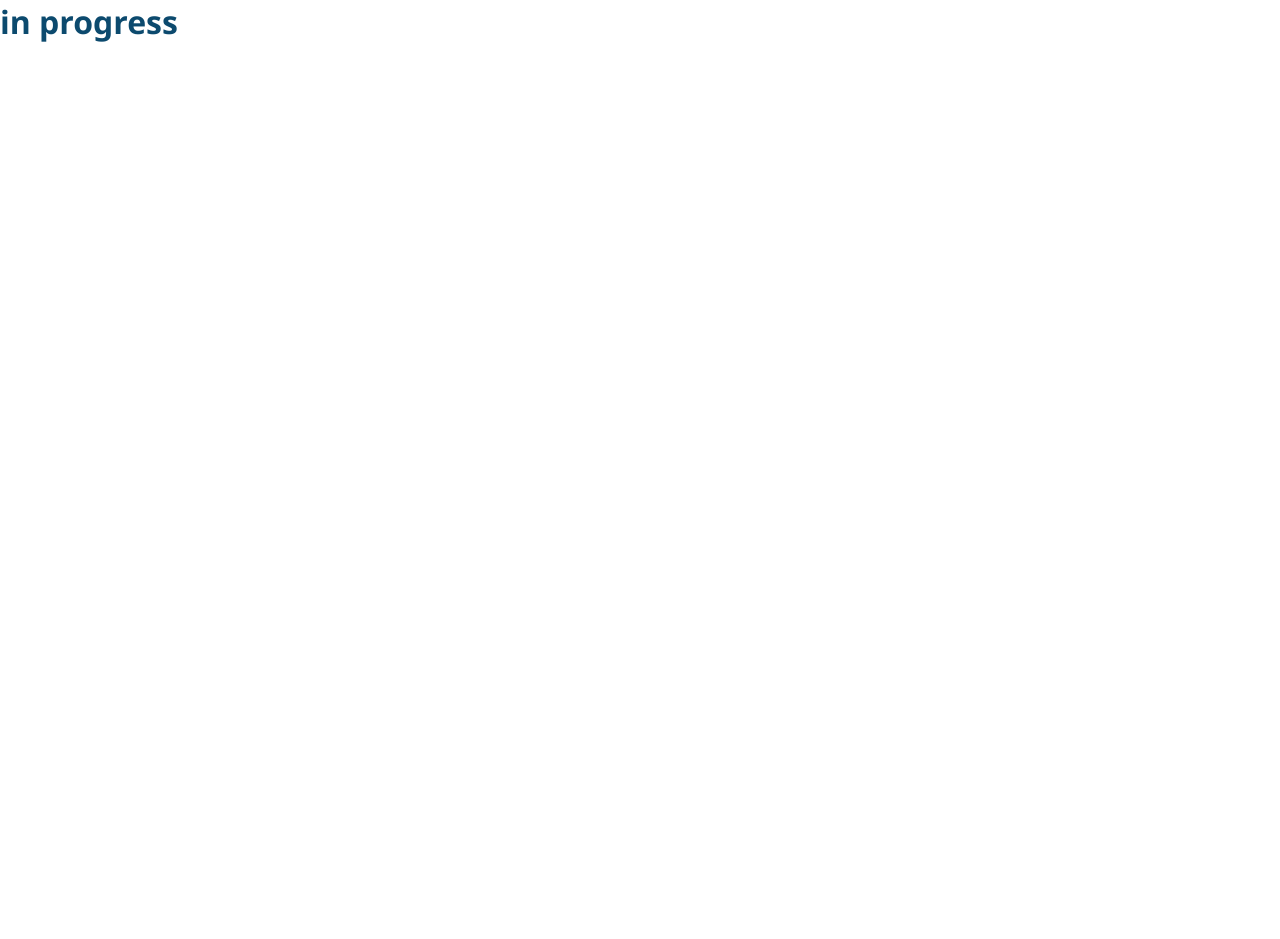
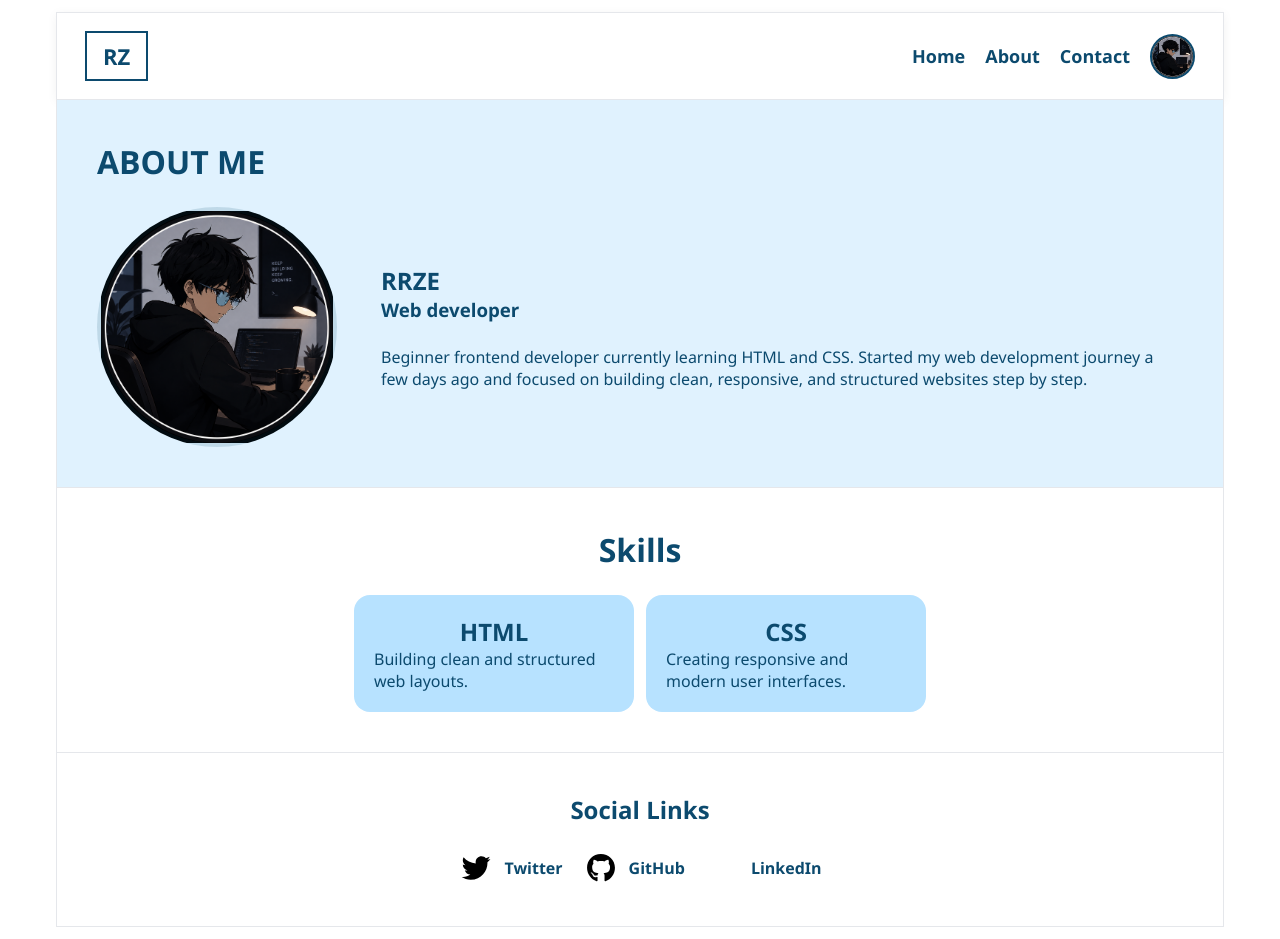
Before and after one commit to RAYRZE/portofolio, a plain HTML site: page about.html in a window 1280 px wide. Before the commit the page ends 800 px from the top, so only its background shows below. Drawn offline with Linux system fonts and the light colour scheme.

Commit message:
add fiture about

```diff
--- a/about.html
+++ b/about.html
@@ -1,11 +1,111 @@
 <!DOCTYPE html>
 <html lang="en">
 <head>
-    <meta charset="UTF-8">
-    <meta name="viewport" content="width=device-width, initial-scale=1.0">
-    <link rel="stylesheet" href="css/style.css">
+    <meta charset="UTF-8" />
+    <meta name="viewport" content="width=device-width, initial-scale=1.0" />
+    <title>RRZRE About Me</title>
+
+    <link rel="stylesheet" href="css/style.css" />
 </head>
+
 <body>
-    <h1>in progress</h1>
+
+    <div class="wrapper">
+
+        <!-- NAVBAR -->
+        <header class="navbar">
+
+            <div class="logo">
+                RZ
+            </div>
+
+            <nav class="menu">
+                <a href="index.html">Home</a>
+                <a href="about.html">About</a>
+                <a href="contact.html">Contact</a>
+                 <img
+                src="assets/avatar.png"
+                alt="profile picture"
+                class="profile"
+                >
+            </nav>
+        </header>
+        <div class="hero-about">
+            <h1>ABOUT ME</h1>
+            <div class="container-description">
+                <img class="avatar"   src="assets/avatar.png" alt="">
+                <div class="container-in-description">
+                    <div class="aboutme-text-name">
+                        <h2>RRZE</h2>
+                        <h3>Web developer</h3>
+                    </div>
+                    <div class="description">
+                        <p>
+                            Beginner frontend developer currently learning HTML and CSS.
+                            Started my web development journey a few days ago and focused on building clean, responsive, and structured websites step by step.
+                        </p>
+                    </div>
+                </div>
+
+            </div>
+        </div>
+        <div class="skills">
+            <h1>Skills</h1>
+            <div class="container-skills">
+                <div class="skills-box">
+                    <h2>HTML</h2>
+                    <div class="skills-description">
+                        <p>Building clean and structured web layouts.</p>
+                    </div>
+                </div>
+                <div class="skills-box">
+                    <h2>CSS</h2>
+                    <div class="skills-description">
+                        <p>Creating responsive and modern user interfaces.</p>
+                    </div>
+                </div>
+            </div>
+        </div>
+        <footer class="social" id="contact">
+
+            <h2>Social Links</h2>
+
+            <div class="social-links">
+
+                <a
+                    href="https://x.com/RAYRZE"
+                    target="_blank"
+                    rel="noopener noreferrer"
+                    class="social-item"
+                >
+                    <span class="social-icon twitter"></span>
+                    Twitter
+                </a>
+
+                <a
+                    href="https://github.com/RAYRZE"
+                    target="_blank"
+                    rel="noopener noreferrer"
+                    class="social-item"
+                >
+                    <span class="social-icon github"></span>
+                    GitHub
+                </a>
+
+                <a
+                    href="https://linkedin.com/"
+                    target="_blank"
+                    rel="noopener noreferrer"
+                    class="social-item"
+                >
+                    <span class="social-icon linkedin"></span>
+                    LinkedIn
+                </a>
+
+            </div>
+
+        </footer>
+
+    </div>
 </body>
 </html>
--- a/css/style.css
+++ b/css/style.css
@@ -8,11 +8,8 @@
 /* BODY */
 body{
     min-height: 100vh;
-
     background: #ffffff;
-
     color: #0c4a6e;
-
     font-family: 'Segoe UI', Tahoma, Geneva, Verdana, sans-serif;
 }
 
@@ -25,9 +22,7 @@ a{
 .wrapper{
     width: 100%;
     max-width: 1200px;
-
     margin: 0 auto;
-
     padding: 12px 16px;
 }
 
@@ -36,21 +31,17 @@ a{
     display: flex;
     align-items: center;
     justify-content: space-between;
-
+    gap: 16px;
+    flex-wrap: wrap;
     padding: 18px 28px;
-
     background: white;
-
     border: 1px solid #e5e7eb;
-
     box-shadow: 0 2px 10px rgba(0,0,0,0.05);
 }
 
 .logo{
     padding: 8px 16px;
-
     border: 2px solid #0c4a6e;
-
     font-size: 22px;
     font-weight: bold;
 }
@@ -58,30 +49,26 @@ a{
 .menu{
     display: flex;
     align-items: center;
-
-    gap: 40px;
+    flex-wrap: wrap;
+    gap: 20px;
 }
 
 .menu a{
     font-size: 18px;
     font-weight: 600;
-
     transition: 0.3s;
 }
 
 .menu a:hover{
     color: #075985;
-    font-size: 24px;
+    transform: translateY(-2px);
 }
 
 .profile{
     width: 45px;
     height: 45px;
-
     border-radius: 50%;
-
     object-fit: cover;
-
     border: 2px solid #0c4a6e;
 }
 
@@ -90,13 +77,9 @@ a{
     display: flex;
     align-items: center;
     justify-content: center;
-
     gap: 60px;
-
     padding: 80px 40px;
-
     background: #e0f2fe;
-
     border: 1px solid #e5e7eb;
     border-top: none;
 }
@@ -104,95 +87,78 @@ a{
 .text-hero{
     display: flex;
     flex-direction: column;
-
     gap: 14px;
-
     text-align: center;
 }
 
 .text-hero h1{
-    font-size: 56px;
+    font-size: clamp(32px, 6vw, 56px);
 }
 
 .text-hero h2{
-    font-size: 32px;
+    font-size: clamp(22px, 4vw, 32px);
 }
 
 .text-hero h3{
-    font-size: 20px;
+    font-size: clamp(16px, 2.5vw, 20px);
 }
 
 .text-hero p{
-    font-size: 18px;
-
+    font-size: clamp(15px, 2vw, 18px);
     opacity: 0.9;
 }
 
 .buttons-hero{
     display: flex;
     justify-content: center;
-
     gap: 20px;
-
     margin-top: 10px;
+    flex-wrap: wrap;
 }
 
 .button-hero{
     display: flex;
     align-items: center;
     justify-content: center;
-
     width: 160px;
     height: 45px;
-
     border-radius: 10px;
-
     background: #0c4a6e;
-
     color: white;
-
     font-weight: bold;
-
     transition: 0.3s;
 }
 
 .button-hero:hover{
     background: #075985;
-
     transform: translateY(-4px);
 }
 
 .avatar{
-    width: 240px;
-    height: 240px;
-
+    width: clamp(140px, 28vw, 240px);
+    height: clamp(140px, 28vw, 240px);
     border-radius: 50%;
-
     background-image: url("../assets/avatar.png");
     background-size: cover;
     background-position: center;
     background-repeat: no-repeat;
-
     border: 4px solid rgba(12,74,110,0.15);
 }
 
 /* SECTION TITLE */
 .section-title{
     margin-bottom: 40px;
-
     text-align: center;
 }
 
 .section-title h2{
-    font-size: 34px;
+    font-size: clamp(24px, 4vw, 34px);
 }
 
 /* PORTFOLIO */
 .porto{
     padding: 80px 30px;
-
     background: #f8fafc;
-
     border: 1px solid #e5e7eb;
     border-top: none;
 }
@@ -200,15 +166,12 @@ a{
 .container-project{
     display: flex;
     justify-content: center;
-
     gap: 30px;
-
     flex-wrap: wrap;
 }
 
 .project-card{
-    width: min(100%,350px);
-
+    width: min(100%, 350px);
     transition: 0.3s;
 }
 
@@ -219,35 +182,27 @@ a{
 .project-image{
     width: 100%;
     aspect-ratio: 1 / 1;
-
     overflow: hidden;
-
     border: 2px solid #1f2937;
 }
 
 .project-image img{
     width: 100%;
     height: 100%;
-
     object-fit: cover;
-
     display: block;
 }
 
 .project-description{
     padding: 20px;
-
     background: #e0f2fe;
-
     border: 2px solid #1f2937;
     border-top: none;
-
     text-align: center;
 }
 
 .project-description h3{
     margin-bottom: 10px;
-
     font-size: 24px;
 }
 
@@ -258,31 +213,23 @@ a{
 /* QUOTES */
 .quotes{
     padding: 80px 30px;
-
     background: white;
-
     border: 1px solid #e5e7eb;
     border-top: none;
-
     text-align: center;
 }
 
 .quotes-box{
     width: 100%;
     max-width: 700px;
-
     margin: 0 auto;
-
     padding: 40px 30px;
-
     background: #e0f2fe;
-
     border-radius: 14px;
 }
 
 .quotes-box h3{
     font-size: 28px;
-
     margin-bottom: 18px;
 }
 
@@ -293,12 +240,9 @@ a{
 /* SOCIAL */
 .social{
     padding: 40px 20px;
-
     background: white;
-
     border: 1px solid #e5e7eb;
     border-top: none;
-
     text-align: center;
 }
 
@@ -310,33 +254,25 @@ a{
     display: flex;
     justify-content: center;
     align-items: center;
-
     gap: 20px;
-
     flex-wrap: wrap;
 }
 
 .social-item{
     display: flex;
     align-items: center;
-
     gap: 10px;
-
     font-weight: 600;
-
     transition: 0.3s;
 }
 
 .social-item:hover{
     color: #075985;
-
     transform: translateY(-2px);
 }
 
 .social-icon{
-    width: 36px;
-    height: 36px;
-
+    padding: 18px;
     background-size: contain;
     background-repeat: no-repeat;
     background-position: center;
@@ -354,62 +290,167 @@ a{
     background-image: url("../assets/linkedin-brands-solid-full.svg");
 }
 
-/* RESPONSIVE */
+/* about */
+
+.hero-about{
+    display: flex;
+    flex-direction: column;
+    justify-content: flex-start;
+    gap: 24px;
+    padding: 40px;
+    background: #e0f2fe;
+    border: 1px solid #e5e7eb;
+    border-top: none;
+
+}
+
+.container-description{
+    display: flex;
+    flex-direction: row;
+    justify-content: flex-start;
+    gap: 32px;
+
+}
+.container-in-description {
+    display: flex;
+    flex-direction: column;
+    justify-content: center;
+}
+.aboutme-text-name {
+    display: flex;
+    flex-direction: column;
+    justify-content: flex-start;
+    text-align: left;
+    margin: 12px;
+}
+.description {
+    margin: 12px;
+    text-align: left;
+    display: flex;
+    justify-content: flex-start;
+    flex-direction: column;
+}
+/*skill*/
+.skills{
+    text-align: center;
+    display: flex;
+    flex-direction: column;
+    justify-content: center;
+    background-color: white;
+    padding: 40px;
+    gap: 24px;
+    border: 1px solid #e5e7eb;
+    border-top: none;
+    flex-wrap: wrap;
+}
+.container-skills {
+    display: flex;
+    flex-direction: row;
+    justify-content: center;
+    flex-wrap: wrap;
+    gap: 12px;
+
+
+}
+.skills-box{
+    width: min(100%,280px);
+    display: flex;
+    justify-content: center;
+    text-align: center;
+    flex-direction: column;
+    padding: 20px;
+    background: #b7e2ff;
+    border-radius: 16px;
+    transition: 0.5s;
+
+}
+.skills-description{
+    text-align: left;
+    transition: 0.5s;
+
+}
+.skills-box:hover{
+    transform: translateY(-12px);
+}
+/* TABLET */
 @media (max-width: 900px){
-
     .hero{
         flex-direction: column;
-
         text-align: center;
+        padding: 64px 24px;
+        gap: 32px;
     }
 
     .navbar{
         flex-direction: column;
-
-        gap: 20px;
+        align-items: center;
     }
 
     .menu{
-        gap: 20px;
+        justify-content: center;
+        gap: 16px;
+    }
+
+    .porto,
+    .quotes{
+        padding: 64px 20px;
     }
 }
 
+/* HP */
 @media (max-width: 600px){
-
     .wrapper{
         padding: 8px;
     }
 
-    .hero{
-        padding: 60px 20px;
+    .navbar{
+        padding: 16px 14px;
     }
 
-    .text-hero h1{
-        font-size: 42px;
+    .logo{
+        font-size: 20px;
+        padding: 8px 14px;
     }
 
-    .text-hero h2{
-        font-size: 26px;
+    .menu{
+        gap: 12px;
+    }
+
+    .menu a{
+        font-size: 16px;
+    }
+
+    .hero{
+        padding: 48px 16px;
+        gap: 24px;
     }
 
     .buttons-hero{
         flex-direction: column;
+        align-items: center;
     }
 
-    .avatar{
-        width: 180px;
-        height: 180px;
+    .button-hero{
+        width: min(100%, 220px);
     }
 
     .project-card{
         width: 100%;
     }
 
-    .project-image{
-        height: 280px;
+    .project-description{
+        padding: 16px;
+    }
+
+    .quotes-box{
+        padding: 28px 18px;
     }
 
     .quotes-box h3{
         font-size: 22px;
     }
+
+    .quotes-box p{
+        font-size: 16px;
+    }
 }
```
Also changed, not shown: contact.html (+19 -1 lines).
